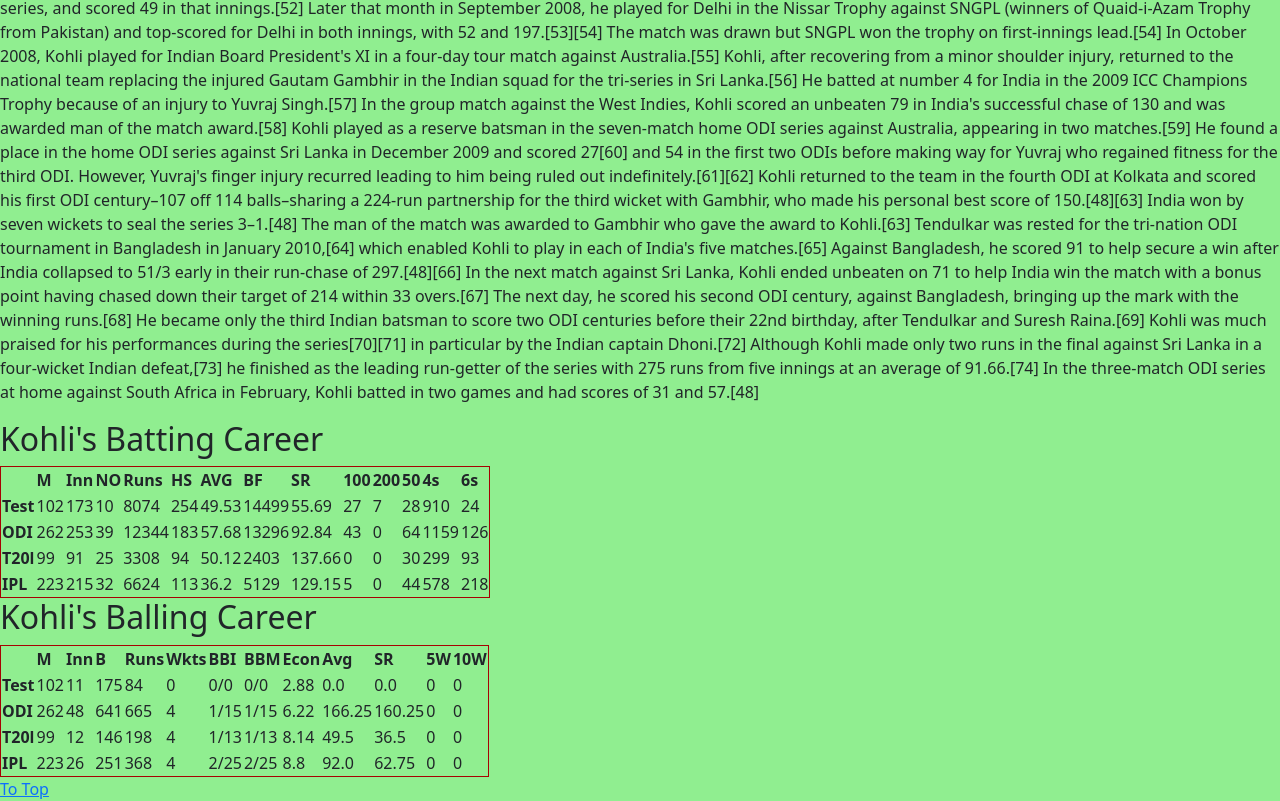
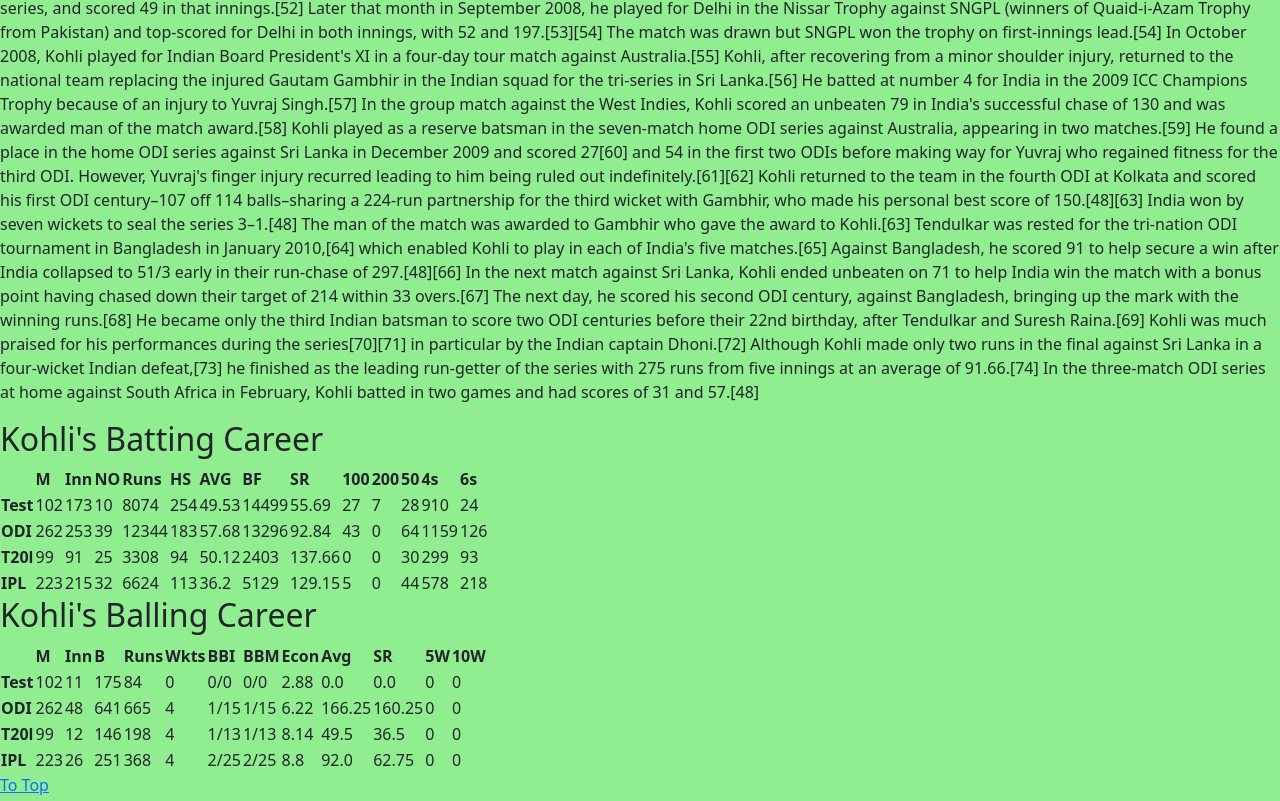
Before and after one commit to invin1/About-Virat-v1, a plain HTML site: page index.html in a window 1280 px wide. Shown: the part 897-1698 px from the top of the page. Drawn offline with nearby package versions, Linux system fonts and the light colour scheme.

Commit message:
Trying different table borders

```diff
--- a/styles.css
+++ b/styles.css
@@ -17,7 +17,7 @@ img {
 table,
 th,
 td {
-    border: 1px solid rgb(166, 2, 2);
+    border: 1px rgb(166, 2, 2);
 }
 
 h1.header {
```
